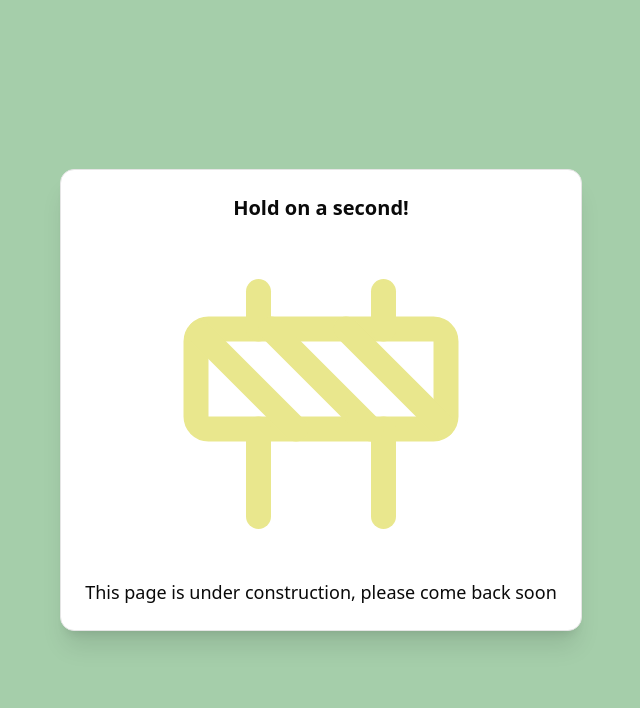
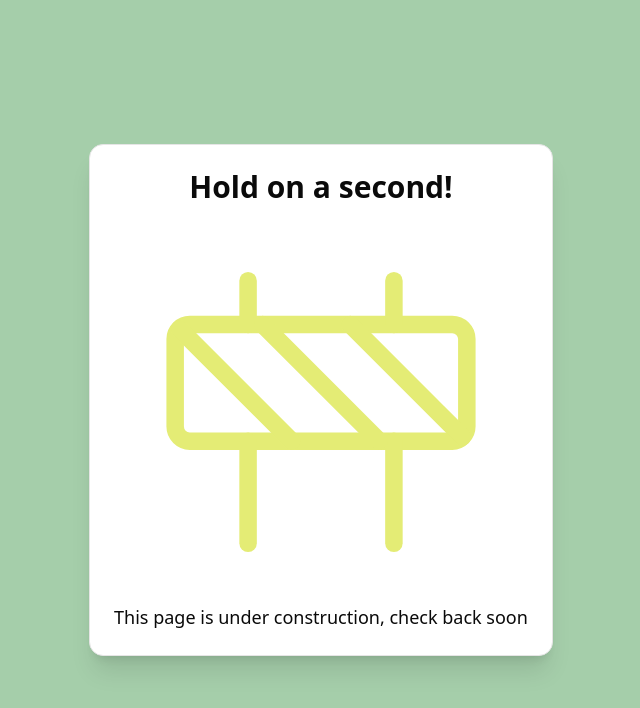
Before and after one commit to bprosen/Website, a Next.js app: page / in a window 1280 px wide. Shown: the top 708 px of the page, without its empty margins (319-959 px from the left). Built offline with nearby package versions, Linux system fonts and the light colour scheme.

Commit message:
Update construction page

```diff
--- a/src/components/UnderConstruction/UnderConstruction.tsx
+++ b/src/components/UnderConstruction/UnderConstruction.tsx
@@ -5,12 +5,14 @@ export const UnderConstruction: React.FC = () => {
   return (
     <Card className='shadow-xl'>
       <CardHeader>
-        <CardTitle className='text-center text-xl'>Hold on a second!</CardTitle>
+        <CardTitle className='text-center text-3xl'>
+          Hold on a second!
+        </CardTitle>
       </CardHeader>
-      <CardContent className='flex flex-col items-center gap-6'>
-        <Construction className='w-75 h-75 stroke-caution' />
+      <CardContent className='flex flex-col items-center gap-4'>
+        <Construction color='#e4ec75' size={350} strokeWidth={1.2} />
         <p className='text-lg'>
-          This page is under construction, please come back soon
+          This page is under construction, check back soon
         </p>
       </CardContent>
     </Card>
```
Also changed, not shown: 1 other file (tests, documents, lock files or other folders).
